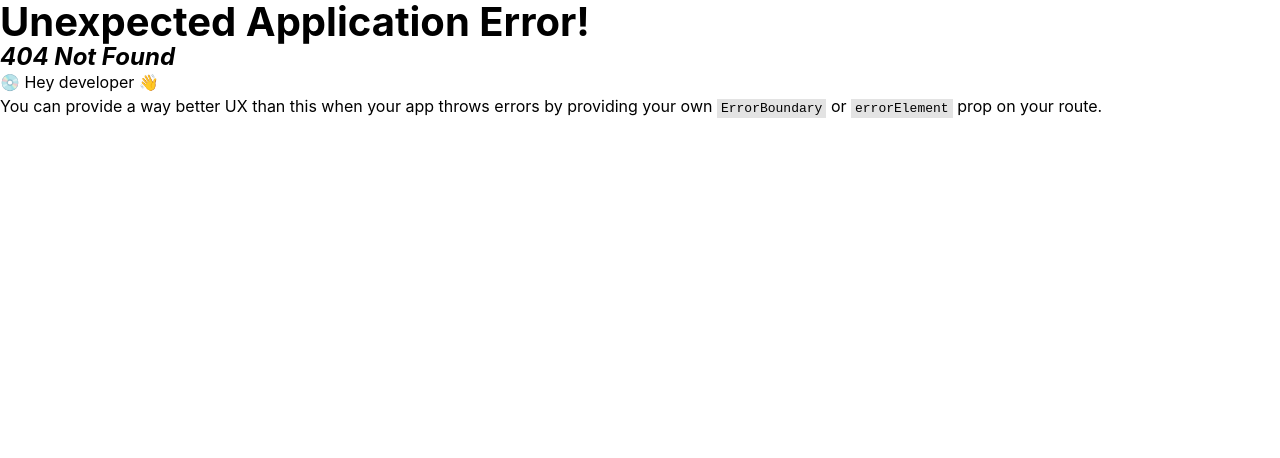
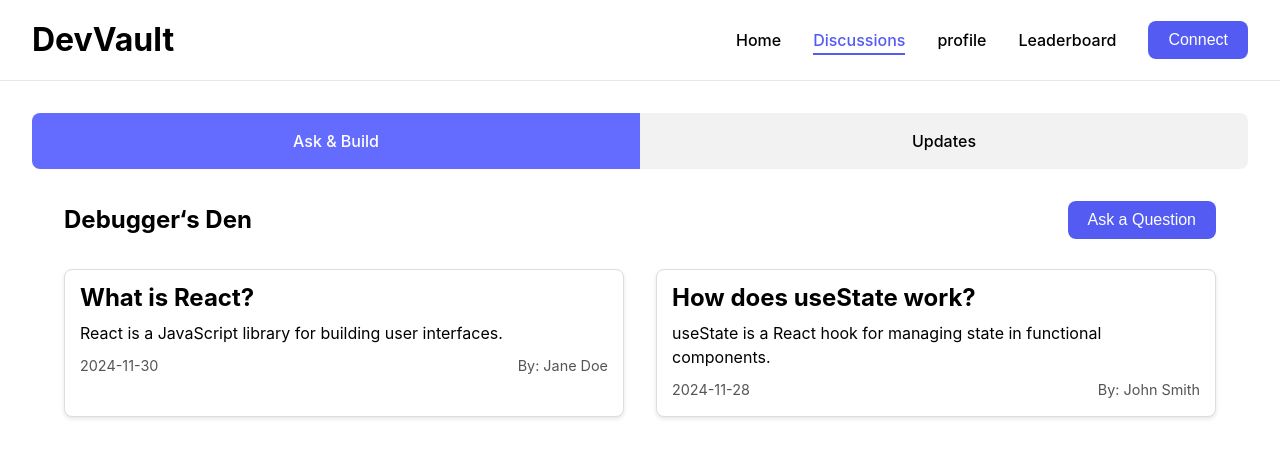
Before and after one commit to Freedteck/DevVault, a React (Vite) app: page /discussions in a window 1280 px wide. Before the commit this address had no page. Shown: the top 458 px of the page. Built offline with nearby package versions, Linux system fonts and the light colour scheme.

Commit message:
Update header add features

```diff
--- a/src/components/navbar/Navbar.jsx
+++ b/src/components/navbar/Navbar.jsx
@@ -23,12 +23,12 @@ const Navbar = () => {
             </li>
             <li>
               <NavLink
-                to="QandA"
+                to="discussions"
                 className={({ isActive }) =>
                   isActive ? `${styles.active}` : ""
                 }
               >
-                Q & A
+                Discussions
               </NavLink>
             </li>
             <li>
@@ -39,16 +39,6 @@ const Navbar = () => {
                 }
               >
                 profile
-              </NavLink>
-            </li>
-            <li>
-              <NavLink
-                to="updates"
-                className={({ isActive }) =>
-                  isActive ? `${styles.active}` : ""
-                }
-              >
-                Updates
               </NavLink>
             </li>
             <li>
--- a/src/main.jsx
+++ b/src/main.jsx
@@ -4,7 +4,9 @@ import "./index.css";
 import { createBrowserRouter, RouterProvider } from "react-router-dom";
 import Root from "./routes/root/Root";
 import Home from "./routes/home/Home";
-import QandA from "./routes/QandA/QandA";
+import Discussions from "./routes/discussions/Discussions";
+import AskAndBuild from "./routes/askAndBuild/AskAndBuild";
+import Updates from "./routes/updates/Updates";
 
 const router = createBrowserRouter([
   {
@@ -16,8 +18,18 @@ const router = createBrowserRouter([
         element: <Home />,
       },
       {
-        path: "QandA",
-        element: <QandA />,
+        path: "discussions",
+        element: <Discussions />,
+        children: [
+          {
+            index: true,
+            element: <AskAndBuild />,
+          },
+          {
+            path: "updates",
+            element: <Updates />,
+          },
+        ],
       },
     ],
   },
--- a/src/routes/QandA/QandA.jsx
+++ b/src/routes/askAndBuild/AskAndBuild.jsx
@@ -1,8 +1,9 @@
-import styles from "./QandA.module.css";
-import QnAList from './QnAList'
-import './QandA.css';
+// import styles from "./AskAndBuild.module.css";
+import QnAList from "./QnAList";
+import "./QandA.css";
+import Button from "../../components/button/Button";
 
-const QandA = () => {
+const AskAndBuild = () => {
   const qnaData = [
     {
       id: 1,
@@ -23,13 +24,16 @@ const QandA = () => {
   ];
 
   return (
-    <section className='QandA-box'>
+    <section className="QandA-box">
       <div className="app">
-        <h1>Q & A Section</h1>
+        <div className="top-row">
+          <h2> Debugger&lsquo;s Den</h2>
+          <Button text="Ask a Question" />
+        </div>
         <QnAList data={qnaData} />
       </div>
     </section>
   );
 };
 
-export default QandA;
+export default AskAndBuild;
--- a/src/routes/QandA/QandA.module.css
+++ b/src/routes/askAndBuild/AskAndBuild.module.css
@@ -1,4 +1,4 @@
-.QandA {
+.askAndBuild {
   max-width: 1280px;
   margin: 0 auto;
   width: 100%;
--- a/src/routes/QandA/QandA.css
+++ b/src/routes/askAndBuild/QandA.css
@@ -1,24 +1,20 @@
-.QandA-box{
+.QandA-box {
   max-width: 1280px;
   margin: 0 auto;
   width: 100%;
   padding: 2rem;
 }
 
-.app h1{
-    font-size: 2rem;
-    text-align: center;
+.app h1 {
+  font-size: 2rem;
+  text-align: center;
 }
 
-
 .qna-list {
-  display: flex;
-  align-items: center;
-  justify-content: center;
-  /* flex-direction: column; */
+  display: grid;
+  grid-template-columns: repeat(auto-fill, minmax(400px, 1fr));
   gap: 2rem;
   margin: 20px auto;
-  /* max-width: 600px; */
   width: 100%;
 }
 
@@ -46,3 +42,17 @@
   font-size: 0.9rem;
   color: #555;
 }
+
+/* Top row */
+.top-row {
+  display: flex;
+  justify-content: space-between;
+  align-items: center;
+
+  /* TO be removed later */
+  margin-bottom: 30px;
+}
+
+.top-row h2 {
+  font-size: 1.5rem;
+}
--- /dev/null
+++ b/src/routes/discussions/Discussions.jsx
@@ -0,0 +1,31 @@
+import { NavLink, Outlet } from "react-router-dom";
+import styles from "./Discussions.module.css";
+
+const Discussions = () => {
+  return (
+    <main className={styles.discussions}>
+      <nav>
+        <NavLink
+          to="/discussions"
+          end
+          className={({ isActive }) =>
+            `${styles.navLink} ${isActive ? styles.active : ""}`
+          }
+        >
+          Ask & Build
+        </NavLink>
+        <NavLink
+          to="updates"
+          className={({ isActive }) =>
+            `${styles.navLink} ${isActive ? styles.active : ""}`
+          }
+        >
+          Updates
+        </NavLink>
+      </nav>
+      <Outlet />
+    </main>
+  );
+};
+
+export default Discussions;
--- /dev/null
+++ b/src/routes/discussions/Discussions.module.css
@@ -0,0 +1,27 @@
+.discussions {
+  max-width: 1280px;
+  margin: 0 auto;
+  width: 100%;
+  padding: 2rem;
+}
+
+.discussions nav {
+  display: flex;
+  justify-content: space-between;
+  align-items: center;
+  border-radius: 8px;
+  overflow: hidden;
+}
+
+.navLink {
+  background-color: var(--secondary-color-1);
+  width: 100%;
+  padding: 1rem;
+  text-align: center;
+  font-weight: 500;
+}
+
+.active {
+  background-color: var(--primary-color-2);
+  color: white;
+}
--- /dev/null
+++ b/src/routes/updates/Updates.jsx
@@ -0,0 +1,7 @@
+import styles from "./Updates.module.css";
+
+const Updates = () => {
+  return <main className={styles.updates}>Updates work</main>;
+};
+
+export default Updates;
--- /dev/null
+++ b/src/routes/updates/Updates.module.css
@@ -0,0 +1,6 @@
+.updates {
+  max-width: 1280px;
+  margin: 0 auto;
+  width: 100%;
+  padding: 2rem;
+}
```
Also changed, not shown: src/routes/askAndBuild/QnACard.jsx (renamed from src/routes/QandA/QnACard.jsx), src/routes/askAndBuild/QnAList.jsx (renamed from src/routes/QandA/QnAList.jsx).
